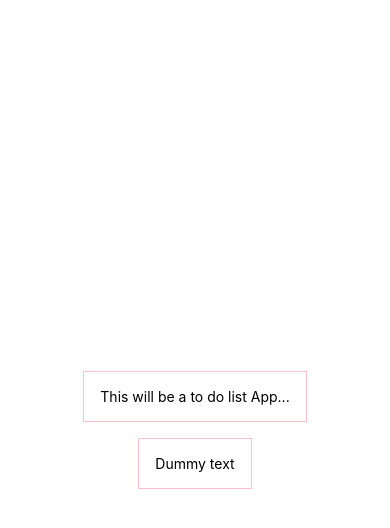
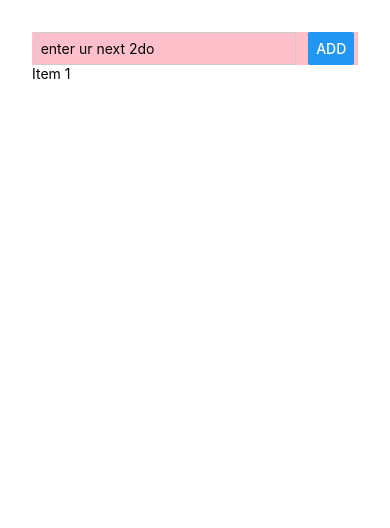
Before and after one commit to that-Gui/max2DoRNapp, a React Native app: screen / in a window 390 px wide. Shown: the top 528 px of the page. Built offline with nearby package versions, Linux system fonts and the light colour scheme.

Commit message:
adding new elements

```diff
--- a/App.js
+++ b/App.js
@@ -1,30 +1,34 @@
 import React from 'react';
-import { StyleSheet, Text, View } from 'react-native';
+import { Button, StyleSheet, Text, TextInput, View } from 'react-native';
 
 export default function App() {
 	return (
-		<View style={styles.container}>
-			<View>
-				<Text style={styles.dummyText}>This will be a to do list App...</Text>
+		<View style={styles.appContainer}>
+			<View style={styles.inputDiv}>
+				<TextInput style={styles.txtInput} placeholder='enter ur next 2do' />
+				<Button title='ADD' />
 			</View>
 			<View>
-				<Text style={styles.dummyText}>Dummy text</Text>
+				<Text>Item 1</Text>
 			</View>
 		</View>
 	);
 }
 
 const styles = StyleSheet.create({
-	container: {
-		flex: 1,
-		backgroundColor: '#fff',
-		alignItems: 'center',
-		justifyContent: 'center',
+	appContainer: {
+		padding: 32,
 	},
-	dummyText: {
-		marginTop: 16,
-		padding: 16,
+	inputDiv: {
+		flexDirection: 'row',
+		backgroundColor: 'pink',
+		justifyContent: 'space-evenly',
+	},
+	txtInput: {
 		borderWidth: 1,
-		borderColor: 'pink',
+		borderColor: '#cccccc',
+		width: '80%',
+		marginRight: 8,
+		padding: 4,
 	},
 });
```
